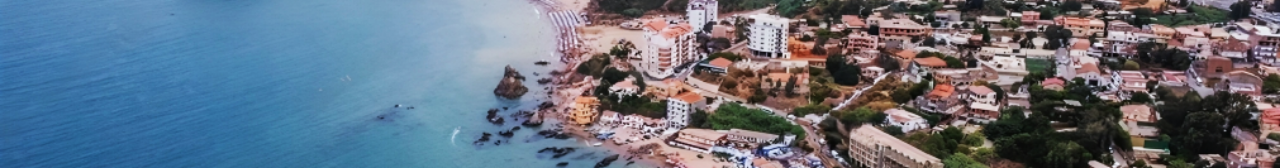
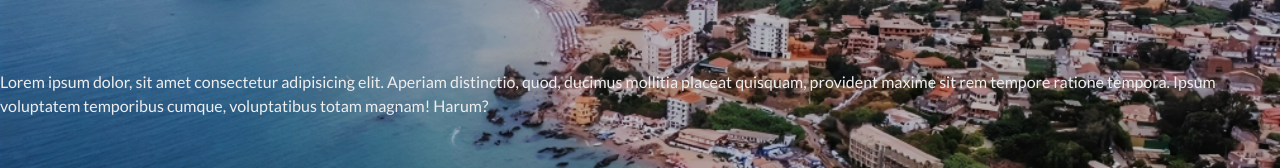
Before and after one commit to KamelMesbahi13/hotel, a React (Vite) app: page / in a window 1280 px wide. Shown: the part 375-543 px from the top of the page. Built offline with nearby package versions, Linux system fonts and the light colour scheme; no server answers.

Commit message:
adding intoduction component commit

```diff
--- a/src/Components/Home/Introduction/Introduction.jsx
+++ b/src/Components/Home/Introduction/Introduction.jsx
@@ -3,10 +3,18 @@ import Boumerdes from "../../../assets/BoumerdesTwo.png";
 const Introduction = () => {
   return (
     <div>
-      <div>
+      <div className="relative">
         <div>
           {" "}
           <img src={Boumerdes} className="w-full" alt="" />
+        </div>
+        <div className="absolute top-1/2">
+          <p>
+            Lorem ipsum dolor, sit amet consectetur adipisicing elit. Aperiam
+            distinctio, quod, ducimus mollitia placeat quisquam, provident
+            maxime sit rem tempore ratione tempora. Ipsum voluptatem temporibus
+            cumque, voluptatibus totam magnam! Harum?
+          </p>
         </div>
       </div>
     </div>
```
Also changed, not shown: src/assets/BoumerdesTwo.png.
